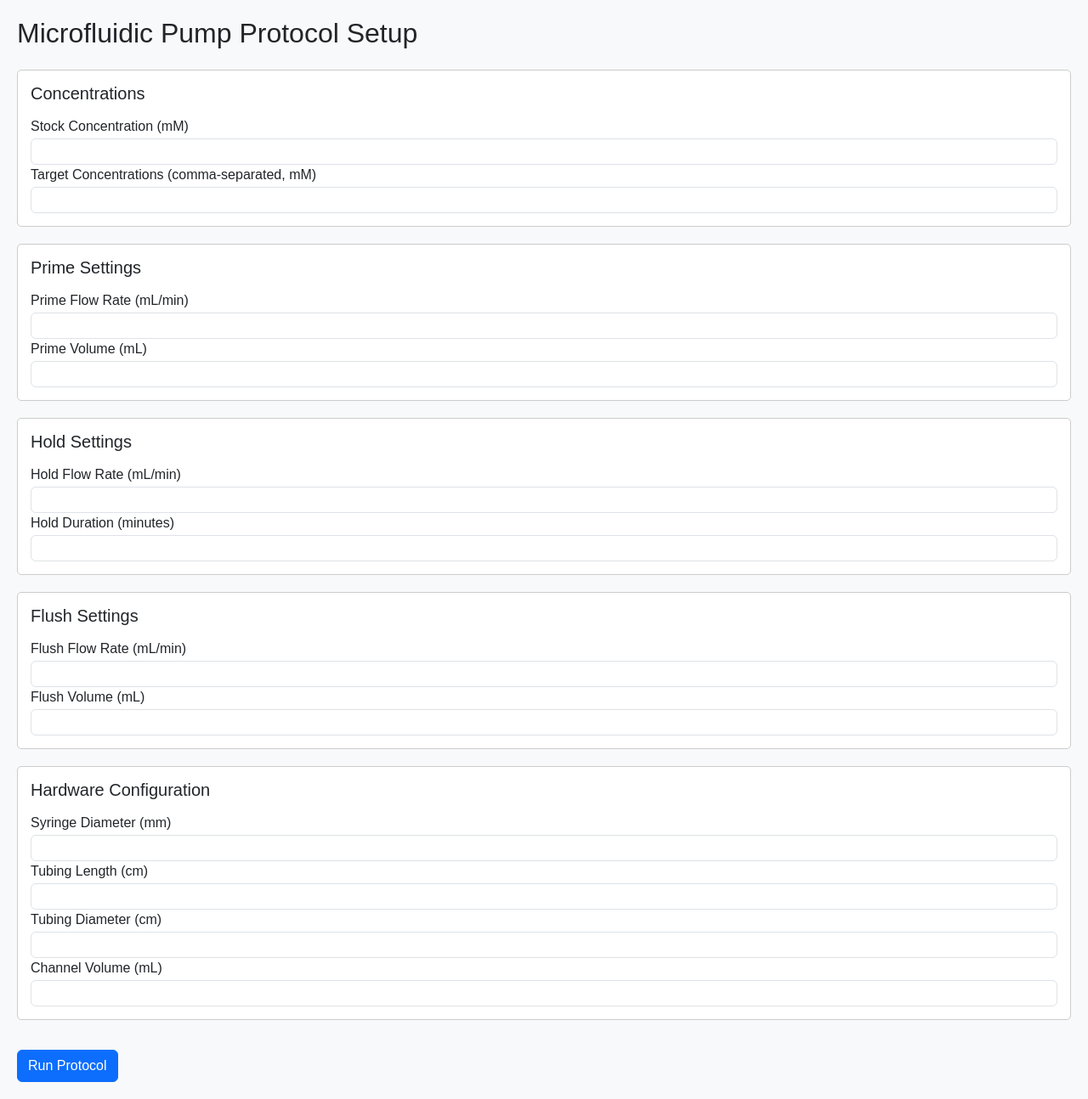
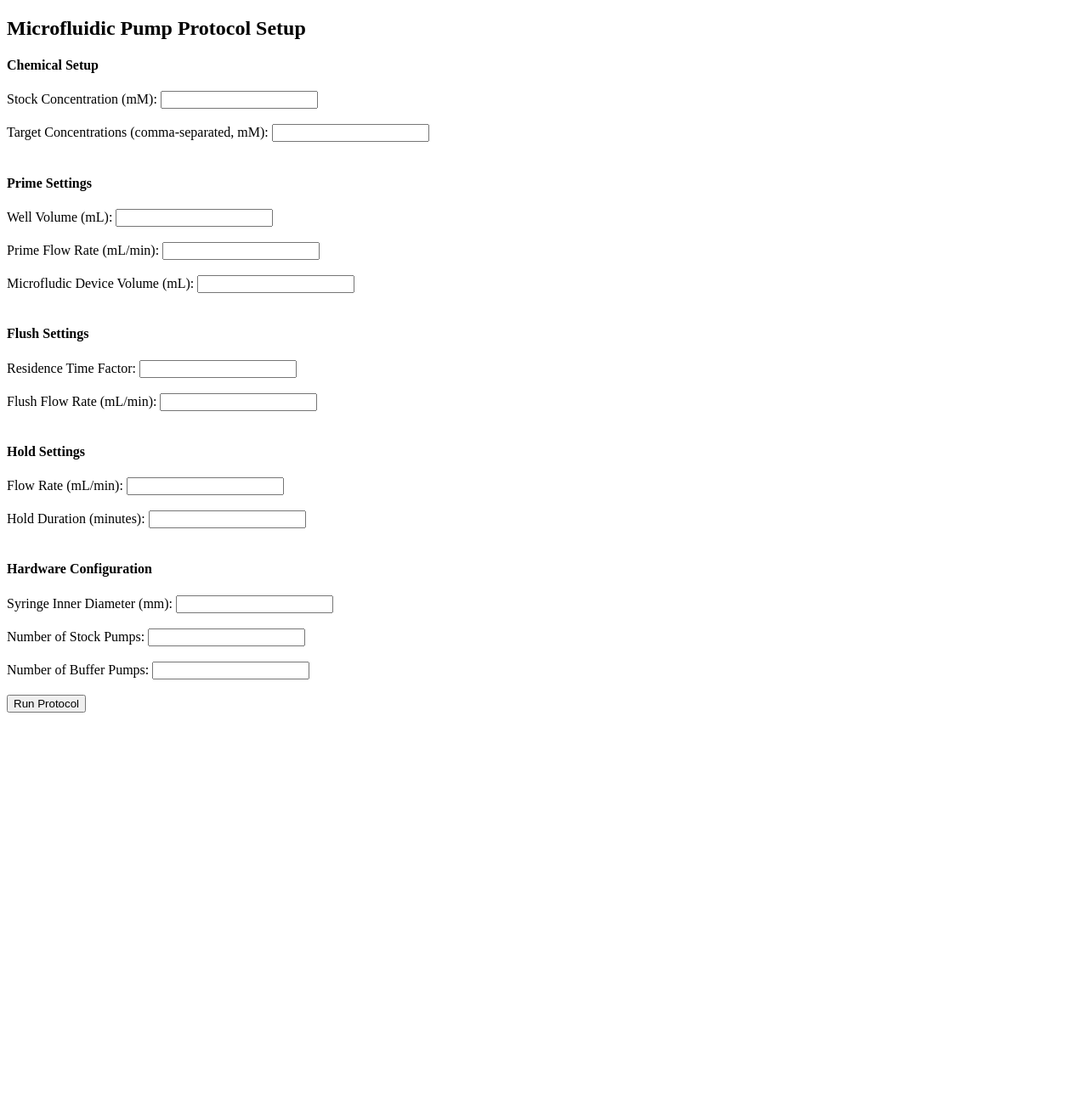
Before and after one commit to GAucsb/pump-control, a Flask app: page / in a window 1280 px wide. Shown: the whole page at 85% size. After the commit the page ends 839 px from the top, so only its background shows below. Run offline with Flask 3, Linux system fonts and the light colour scheme.

Commit message:
Refactor protocol form and processing logic
updated user inputs to remove the channel length, etc. Made it easier for me to add new variables if needed. Updated index.html to be pure HTML because I felt like it's easier for me to change.

Next step is to update the protocol runner to process all of these inputs, and building the updated runners.

```diff
--- a/app.py
+++ b/app.py
@@ -1,5 +1,5 @@
-from flask import Flask, render_template, request, redirect
-from testing import run_protocol
+from flask import Flask, render_template, request
+from testing import run_protocol  # Will update this later to match
 
 app = Flask(__name__)
 
@@ -10,21 +10,53 @@ def index():
 @app.route("/run", methods=["POST"])
 def run():
     try:
+        # Parse and clean form inputs
+        stock_conc        = float(request.form["stock_conc"])
+        target_concs      = [float(c.strip()) for c in request.form["target_concs"].split(",")]
+
+        prime_volume      = float(request.form["prime_volume"])
+        prime_rate        = float(request.form["prime_rate"])
+        device_volume     = float(request.form["device_volume"])
+
+        num_stock_pump    = int(request.form["num_stock_pump"])
+        num_buffer_pump   = int(request.form["num_buffer_pump"])
+
+        residence_time    = float(request.form["residence_time"])
+        flush_rate        = float(request.form["flush_rate"])
+
+        flow_rate         = float(request.form["flow_rate"])
+        hold_duration =     float(request.form["flow_time"]) * 60
+
+        syringe_diameter  = float(request.form["syringe_diameter"])
+
+        # The PRIME derived values
+        prime_volume = prime_volume + device_volume
+        prime_duration = prime_volume / prime_rate * 60  # seconds
+
+        # The HOLD derived values (nothing yet)
+
+        # The FLUSH derived values
+        flush_volume = (residence_time * prime_volume) + device_volume
+        flush_duration = flush_volume / flush_rate * 60
+
+
         run_protocol(
-            stock_conc        = float(request.form["stock_conc"]),
-            target_concs      = [float(c.strip()) for c in request.form["target_concs"].split(",")],
-            prime_rate        = float(request.form["prime_rate"]),
-            prime_volume      = float(request.form["prime_volume"]),
-            hold_rate         = float(request.form["hold_rate"]),
-            hold_duration_minutes = float(request.form["hold_duration"]),
-            flush_rate        = float(request.form["flush_rate"]),
-            flush_volume      = float(request.form["flush_volume"]),
-            syringe_diameter  = float(request.form["syringe_diameter"]),
-            tubing_length_cm  = float(request.form["tubing_length"]),
-            tubing_diameter_cm= float(request.form["tubing_diameter"]),
-            channel_volume    = float(request.form["channel_volume"])
+            stock_conc=stock_conc,
+            target_concs=target_concs,
+            prime_rate=prime_rate,
+            hold_rate=flow_rate,
+            flush_rate=flush_rate,
+            flush_volume=flush_volume,
+            flush_duration=flush_duration,
+            syringe_diameter=syringe_diameter,
+            num_stock_pump=num_stock_pump,
+            num_buffer_pump=num_buffer_pump,
+            prime_duration=prime_duration,
+            hold_duration = hold_duration,
+            prime_volume=prime_volume,
         )
         return "✅ Protocol ran successfully!"
+
     except Exception as e:
         return f"❌ Error: {e}"
 
--- a/templates/index.html
+++ b/templates/index.html
@@ -1,84 +1,54 @@
-<!doctype html>
+<!DOCTYPE html>
 <html>
 <head>
     <title>Microfluidic Pump Control</title>
-    <link href="https://cdn.jsdelivr.net/npm/bootstrap@5.3.0/dist/css/bootstrap.min.css" rel="stylesheet">
-    <style>
-        body {
-            font-family: sans-serif;
-            margin: 20px;
-            background-color: #f8f9fa;
-        }
-        .section {
-            border: 1px solid #ccc;
-            border-radius: 5px;
-            padding: 15px;
-            margin-bottom: 20px;
-            background: #ffffff;
-        }
-        .section h5 {
-            margin-bottom: 15px;
-        }
-        .form-label {
-            margin-bottom: 2px;
-        }
-        .form-control {
-            padding: 4px 6px;
-            font-size: 14px;
-        }
-        .submit-btn {
-            margin-top: 15px;
-        }
-    </style>
 </head>
 <body>
-    <h2 class="mb-4">Microfluidic Pump Protocol Setup</h2>
+    <h2>Microfluidic Pump Protocol Setup</h2>
     <form method="POST" action="/run">
-        <div class="section">
-            <h5>Concentrations</h5>
-            <label class="form-label">Stock Concentration (mM)</label>
-            <input type="number" step="any" name="stock_conc" class="form-control">
-            <label class="form-label">Target Concentrations (comma-separated, mM)</label>
-            <input type="text" name="target_concs" class="form-control">
-        </div>
 
-        <div class="section">
-            <h5>Prime Settings</h5>
-            <label class="form-label">Prime Flow Rate (mL/min)</label>
-            <input type="number" step="any" name="prime_rate" class="form-control">
-            <label class="form-label">Prime Volume (mL)</label>
-            <input type="number" step="any" name="prime_volume" class="form-control">
-        </div>
+        <h4>Chemical Setup</h4>
+        <label>Stock Concentration (mM):</label>
+        <input type="number" step="any" name="stock_conc"><br><br>
 
-        <div class="section">
-            <h5>Hold Settings</h5>
-            <label class="form-label">Hold Flow Rate (mL/min)</label>
-            <input type="number" step="any" name="hold_rate" class="form-control">
-            <label class="form-label">Hold Duration (minutes)</label>
-            <input type="number" step="any" name="hold_duration" class="form-control">
-        </div>
+        <label>Target Concentrations (comma-separated, mM):</label>
+        <input type="text" name="target_concs"><br><br>
 
-        <div class="section">
-            <h5>Flush Settings</h5>
-            <label class="form-label">Flush Flow Rate (mL/min)</label>
-            <input type="number" step="any" name="flush_rate" class="form-control">
-            <label class="form-label">Flush Volume (mL)</label>
-            <input type="number" step="any" name="flush_volume" class="form-control">
-        </div>
+        <h4>Prime Settings</h4>
+        <label>Well Volume (mL):</label>
+        <input type="number" step="any" name="prime_volume"><br><br>
 
-        <div class="section">
-            <h5>Hardware Configuration</h5>
-            <label class="form-label">Syringe Diameter (mm)</label>
-            <input type="number" step="any" name="syringe_diameter" class="form-control">
-            <label class="form-label">Tubing Length (cm)</label>
-            <input type="number" step="any" name="tubing_length" class="form-control">
-            <label class="form-label">Tubing Diameter (cm)</label>
-            <input type="number" step="any" name="tubing_diameter" class="form-control">
-            <label class="form-label">Channel Volume (mL)</label>
-            <input type="number" step="any" name="channel_volume" class="form-control">
-        </div>
+        <label>Prime Flow Rate (mL/min):</label>
+        <input type="number" step="any" name="prime_rate"><br><br>
 
-        <button type="submit" class="btn btn-primary submit-btn">Run Protocol</button>
+        <label>Microfludic Device Volume (mL):</label>
+        <input type="number" step="any" name="device_volume"><br><br>
+
+        <h4>Flush Settings</h4>
+        <label>Residence Time Factor:</label>
+        <input type="number" step="any" name="residence_time"><br><br>
+
+        <label>Flush Flow Rate (mL/min):</label>
+        <input type="number" step="any" name="flush_rate"><br><br>
+
+        <h4>Hold Settings</h4>
+        <label>Flow Rate (mL/min):</label>
+        <input type="number" step="any" name="flow_rate"><br><br>
+
+        <label>Hold Duration (minutes):</label>
+        <input type="number" step="any" name="flow_time"><br><br>
+
+        <h4>Hardware Configuration</h4>
+        <label>Syringe Inner Diameter (mm):</label>
+        <input type="number" step="any" name="syringe_diameter"><br><br>
+
+        <label>Number of Stock Pumps:</label>
+        <input type="number" name="num_stock_pump"><br><br>
+
+        <label>Number of Buffer Pumps:</label>
+        <input type="number" name="num_buffer_pump"><br><br>
+
+        <button type="submit">Run Protocol</button>
     </form>
 </body>
 </html>
```
